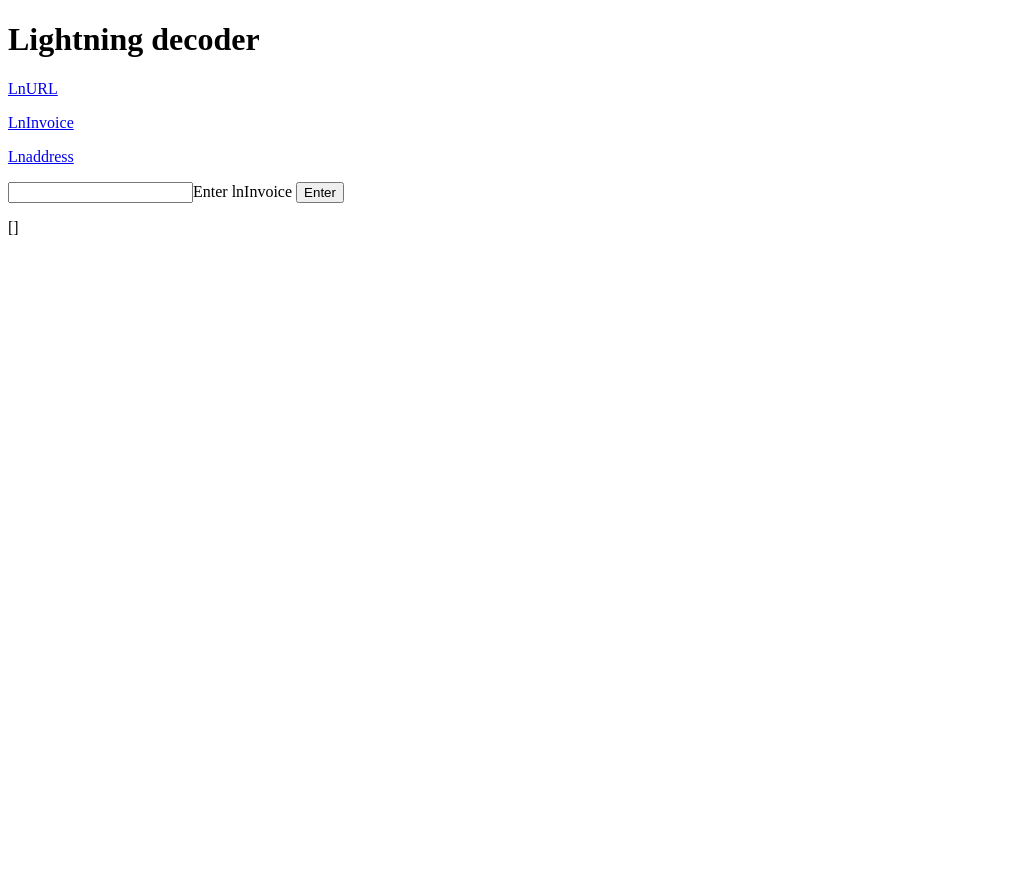
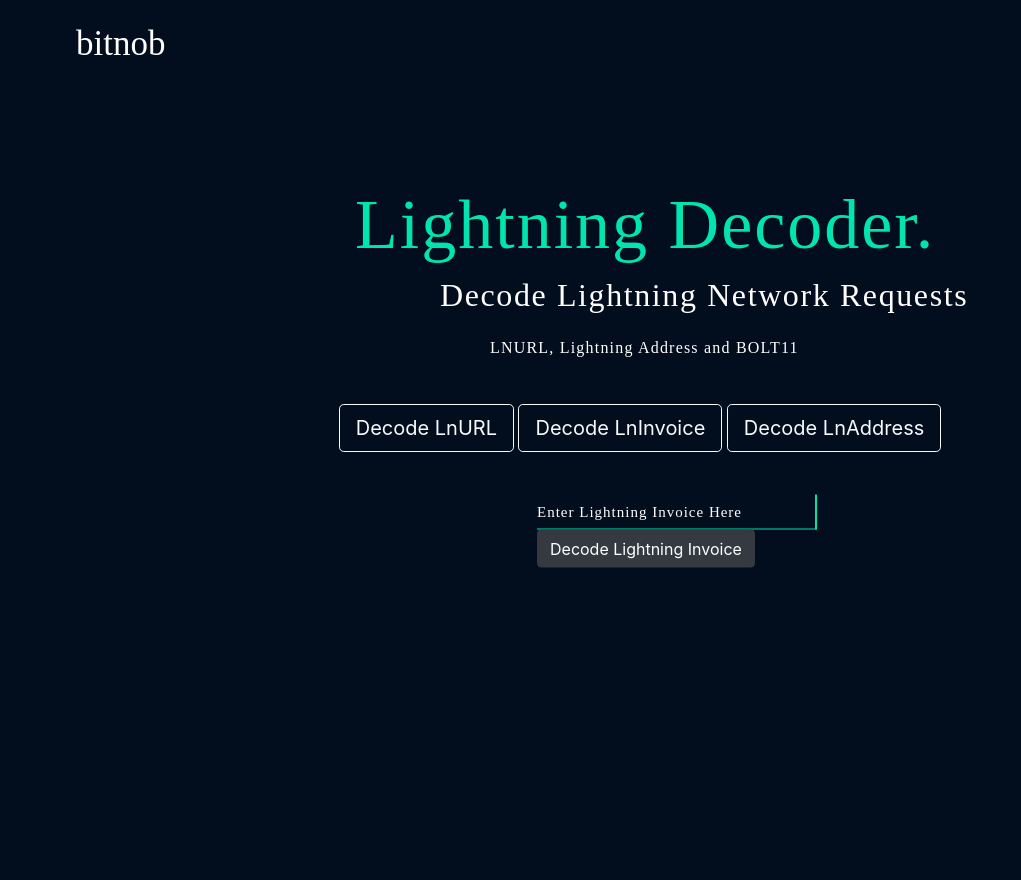
Before and after one commit to MichaelEjila/Lightning-Decoder, a Django app: page /lninvoice/ in a window 1280 px wide. Shown: the whole page, without its empty margins (0-1021 px from the left). Before the commit the page ends 235 px from the top, so only its background shows below. Run offline with Django 4.2, Linux system fonts and the light colour scheme.

Commit message:
Merged Frontend

```diff
--- /dev/null
+++ b/decoder/static/css/style.css
@@ -0,0 +1,137 @@
+*{
+    margin: 0;
+    padding: 0;
+}
+
+.main{
+    width: 100%;
+    background: #020D1E;
+    height: 110vh;
+}
+
+.navbar{
+    width: 1200px;
+    height: 75px;
+    margin: auto;
+}
+
+.icon{
+    width: 200px;
+    float: left;
+    height: 70px;
+}
+
+.logo{
+    color: white;
+    font-size: 35px;
+    font-family: serif;
+    padding-left: 20px;
+    float: left;
+    padding-top: 10px;
+    margin-top: 5px
+}
+
+.menu{
+    width: 400px;
+    float: right;
+    height: 70px;
+}
+
+ul{
+    float: right;
+    display: flex;
+    justify-content: right;
+    align-items: right;
+}
+
+ul li{
+    list-style: none;
+    margin-left: 60px;
+    margin-top: 27px;
+    font-size: 14px;
+}
+
+ul li a{
+    text-decoration: none;
+    color: white;
+    font-family: serif;
+    font-weight: bold;
+    transition: 0.4s ease-in-out;
+}
+
+ul li a:hover{
+    color: #00E4AF;
+}
+
+.content{
+    width: 1200px;
+    height: auto;
+    margin: auto;
+    color: white;
+    float: center;
+}
+
+.content .par{
+    padding-left: 450px;
+    padding-bottom: 25px;
+    font-family: serif;
+    letter-spacing: 1.2px;
+    line-height: 30px;
+}
+
+.content h1{
+    font-family: serif;
+    font-size: 50px;
+    padding-left: 315px;
+    margin-top: 9%;
+    letter-spacing: 2px;
+}
+
+.content h2{
+    padding-left: 400px;
+    padding-bottom: 10px;
+    font-family: serif;
+    letter-spacing: 1.6px;
+    line-height: 40px;
+}
+
+.content span{
+    color: #00E4AF;
+    font-family: 'Times New Roman';
+    font-size: 70px
+}
+
+.for{
+    width: 250px;
+    height: 0.1px;
+    position: relative;
+    top: -10px;
+    left: 472px;
+    transform: translate(0%,-5%);
+    border-radius: 10px;
+    padding: 25px;
+}
+
+.for input{
+    width: 280px;
+    height: 35px;
+    background: transparent;
+    border-bottom: 1px solid #00E4AF;
+    border-top: none;
+    border-right:  2px solid #00E4AF;
+    border-left: none;
+    color: white;
+    font-size: 15px;
+    letter-spacing: 1px;
+    margin-top: 30px;
+    font-family: serif;
+}
+
+.for input:focus{
+    outline: none;
+}
+
+ ::placeholder{
+    color: white;
+    font-family: serif;
+}
--- a/decoder/templates/decoder/base.html
+++ b/decoder/templates/decoder/base.html
@@ -1,16 +1,47 @@
+{% load static %}
 <!DOCTYPE html>
-<html>
+<html lang="en">
 <head>
-    <title>Lightning Decoder</title>
+    <!-- Required meta tags -->
+     <meta charset="utf-8">
+     <meta name="viewport" content="width=device-width, initial-scale=1, shrink-to-fit=no">
+
+     <!-- Bootstrap CSS -->
+     <link rel="stylesheet" href="https://cdn.jsdelivr.net/npm/bootstrap@4.1.3/dist/css/bootstrap.min.css" integrity="sha384-MCw98/SFnGE8fJT3GXwEOngsV7Zt27NXFoaoApmYm81iuXoPkFOJwJ8ERdknLPMO" crossorigin="anonymous">
+
+    <title>Lightning Adreess</title>
+    <link rel="stylesheet" type="text/css" href="{% static 'css/style.css' %}"/>
 </head>
 <body>
-    <h1>Lightning decoder</h1>
-    <p><a href ="{% url 'lnurl' %}">LnURL</a></p>
-    <p><a href ="{% url 'lninvoice' %}">LnInvoice</a></p>
-    <p><a href ="{% url 'lnaddress' %}">Lnaddress</a></p>
-    {% block content %}
+
+    <div class="main">
+        <div class="navbar">
+            <div class="icon">
+                <h2 class="logo">bitnob</h2>
+            </div>
+        </div>
+
+        <div class="content">
+            <h1><span>Lightning Decoder.</span></h1>
+            <h2>Decode Lightning Network Requests</h2>
+            <p class="par">LNURL, Lightning Address and BOLT11</p>
+            <div align = 'center'>
+                <a class="btn btn-outline-light btn-lg" href="{% url 'lnurl' %}" role="button"
+                >Decode LnURL</a>
+                <a class="btn btn-outline-light btn-lg" href="{% url 'lninvoice' %}" role="button"
+                >Decode LnInvoice</a>
+                <a class="btn btn-outline-light btn-lg" href="{% url 'lnaddress' %}" role="button"
+                >Decode LnAddress</a>
+             </div>
+            {% block content %}
 
 
-    {% endblock %}
+            {% endblock %}
+        </div>
+
+<!-- jQuery first, then Popper.js, then Bootstrap JS -->
+    <script src="https://code.jquery.com/jquery-3.3.1.slim.min.js" integrity="sha384-q8i/X+965DzO0rT7abK41JStQIAqVgRVzpbzo5smXKp4YfRvH+8abtTE1Pi6jizo" crossorigin="anonymous"></script>
+    <script src="https://cdn.jsdelivr.net/npm/popper.js@1.14.3/dist/umd/popper.min.js" integrity="sha384-ZMP7rVo3mIykV+2+9J3UJ46jBk0WLaUAdn689aCwoqbBJiSnjAK/l8WvCWPIPm49" crossorigin="anonymous"></script>
+    <script src="https://cdn.jsdelivr.net/npm/bootstrap@4.1.3/dist/js/bootstrap.min.js" integrity="sha384-ChfqqxuZUCnJSK3+MXmPNIyE6ZbWh2IMqE241rYiqJxyMiZ6OW/JmZQ5stwEULTy" crossorigin="anonymous"></script>
 </body>
 </html>
--- a/decoder/templates/decoder/lnaddress.html
+++ b/decoder/templates/decoder/lnaddress.html
@@ -3,8 +3,10 @@
 {% block content %}
 <form  method = 'POST'>
     {% csrf_token %}
-    <input type = 'text' name = 'lnaddress'>Enter lnaddress</input>
-    <button type = 'submit'>Enter</button>
+    <div class="for">
+                <input type="text" name="lnaddress" placeholder="Enter Lightning Address Here">
+                <button type="submit" class="btn btn-dark">Decode Lightning address</button>
     <p>{{response}}</p>
+    </div>
 </form>
 {% endblock %}
--- a/decoder/templates/decoder/lninvoice.html
+++ b/decoder/templates/decoder/lninvoice.html
@@ -3,8 +3,10 @@
 {% block content %}
 <form  method = 'POST'>
     {% csrf_token %}
-    <input type = 'text' name = 'lninvoice'>Enter lnInvoice</input>
-    <button type = 'submit'>Enter</button>
+    <div class="for">
+                <input type="text" name="lninvoice" placeholder="Enter Lightning Invoice Here">
+                <button type="submit" class="btn btn-dark">Decode Lightning Invoice</button>
     <p>{{response}}</p>
+    </div>
 </form>
 {% endblock %}
--- a/decoder/templates/decoder/lnurl.html
+++ b/decoder/templates/decoder/lnurl.html
@@ -3,8 +3,10 @@
 {% block content %}
 <form  method = 'POST'>
     {% csrf_token %}
-    <input type = 'text' name = 'lnurl'>Enter lnurl</input>
-    <button type = 'submit'>Enter</button>
+    <div class="for">
+                <input type="text" name="lnurl" placeholder="Enter Lightning URL Here">
+                <button type="submit" class="btn btn-dark">Decode Lightning URL</button>
     <p>{{response}}</p>
+    </div>
 </form>
 {% endblock %}
--- a/decoder/views.py
+++ b/decoder/views.py
@@ -44,8 +44,9 @@ def lnurl(request):
 
 
 def lninvoice(request):
-    parsedData = []
+    parsedData = ''
     if request.method == 'POST':
+        parsedData = []
         invoice = request.POST.get('lninvoice')
 
         api_key = config('key')
@@ -76,10 +77,10 @@ def lninvoice(request):
 
 
 def lnaddress(request):
-    parsedData = []
+    parsedData = ''
     if request.method == 'POST':
+        parsedData = []
         ln = request.POST.get('lnaddress')
-        print(ln)
 
         api_key = config('key')
         url = "https://sandboxapi.bitnob.co/api/v1/lnurl/decodelnaddress"
@@ -102,6 +103,4 @@ def lnaddress(request):
 
         parsedData.append(userData)
 
-        print(parsedData)
-
     return render(request, 'decoder/lnaddress.html', {'response':parsedData})
--- a/lightning_decoder/settings.py
+++ b/lightning_decoder/settings.py
@@ -122,6 +122,7 @@ USE_TZ = True
 
 STATIC_URL = 'static/'
 
+
 # Default primary key field type
 # https://docs.djangoproject.com/en/4.0/ref/settings/#default-auto-field
 
```
